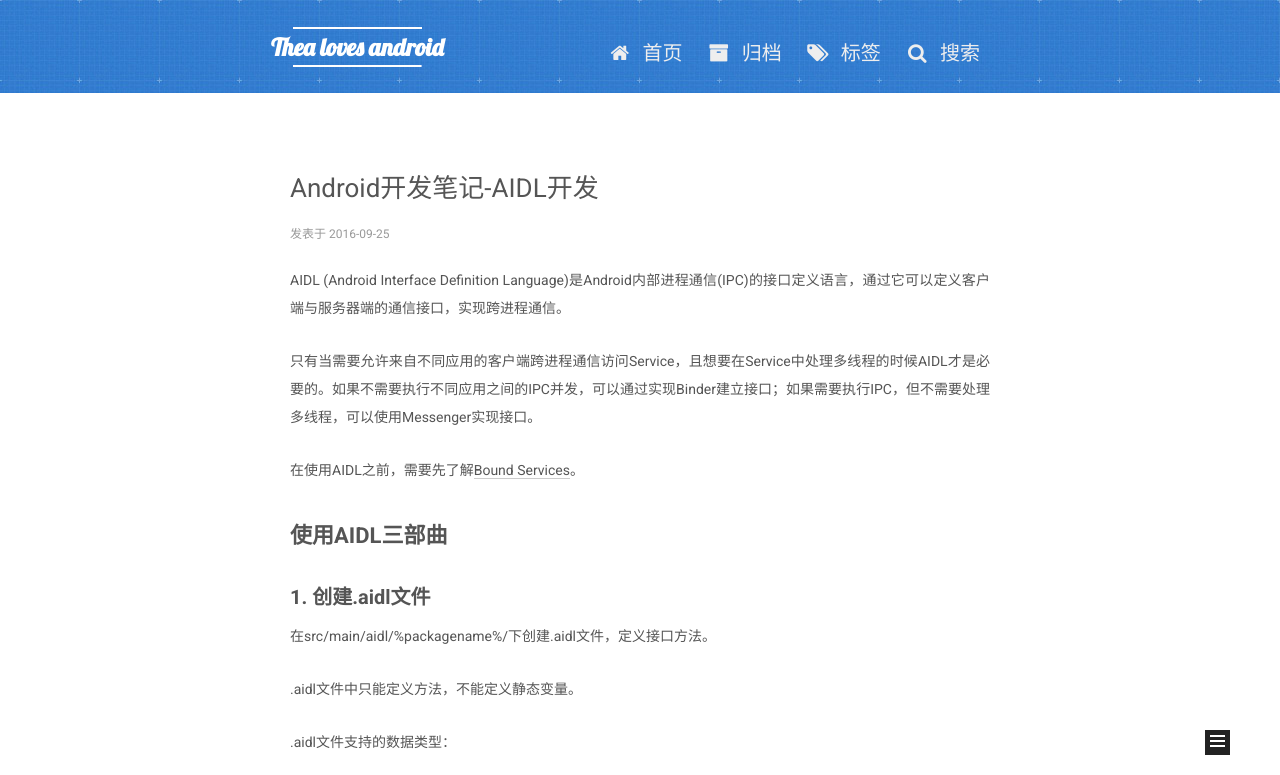
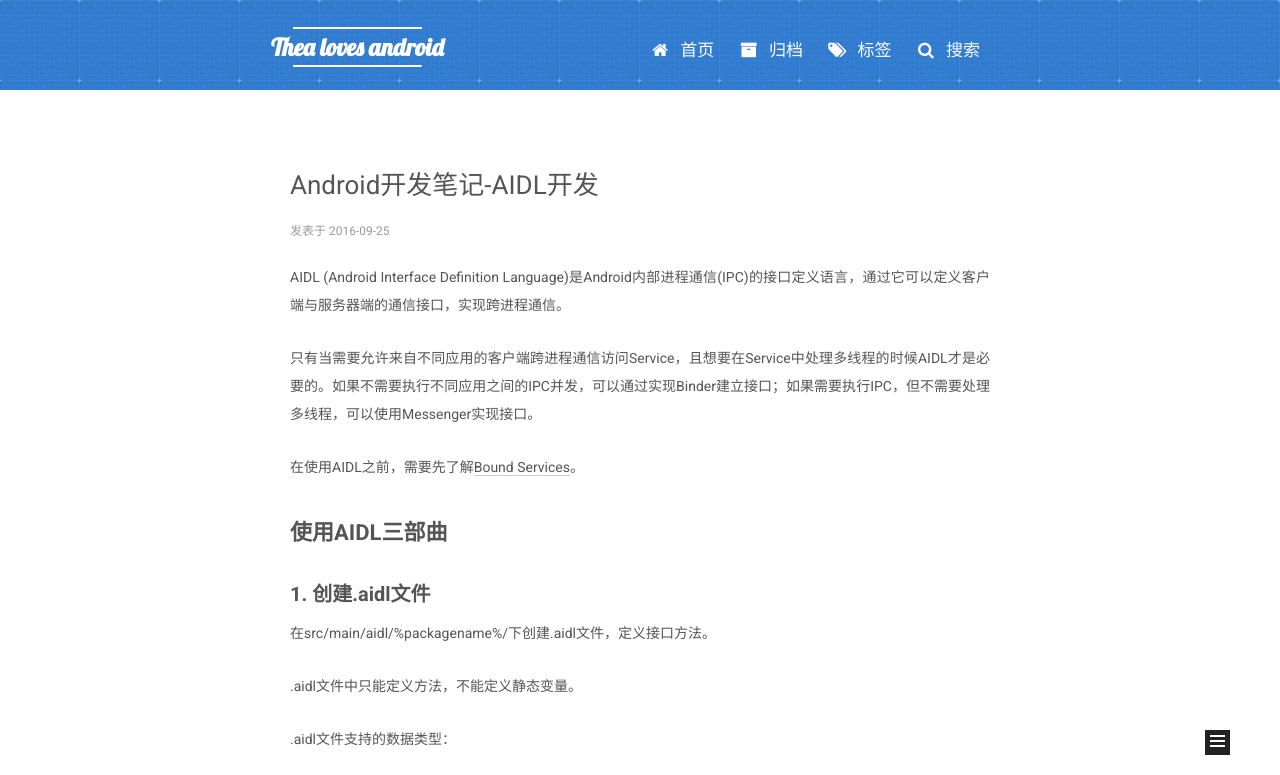
Before and after one commit to TheaZhu/TheaZhu.github.io, a plain HTML site: page index.html in a window 1280 px wide. Shown: the top 775 px of the page. Drawn offline with Linux system fonts and the light colour scheme.

Commit message:
Site updated: 2016-09-26 14:55:44

```diff
--- a/css/main.css
+++ b/css/main.css
@@ -1548,7 +1548,7 @@ pre .javascript .function {
   width: 4px;
   height: 4px;
   border-radius: 50%;
-  background: #fff;
+  background: #2ba20b;
 }
 .links-of-blogroll {
   font-size: 13px;
@@ -2246,9 +2246,9 @@ hr {
   }
 }
 .menu .menu-item a {
-  color: #eee;
+  color: #fdfdfd;
   padding: 0 10px;
-  font-size: 20px;
+  font-size: 17px;
   background: none;
   border: none;
   border-radius: 2px;
```
